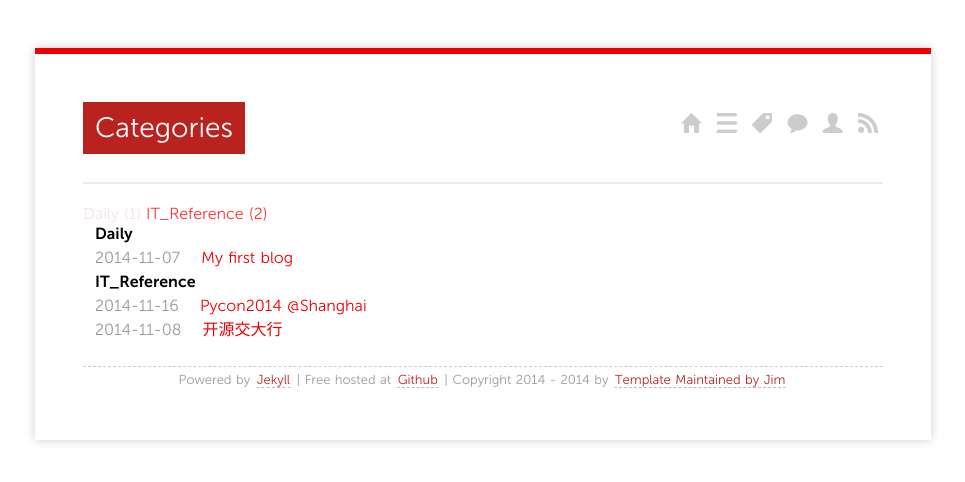
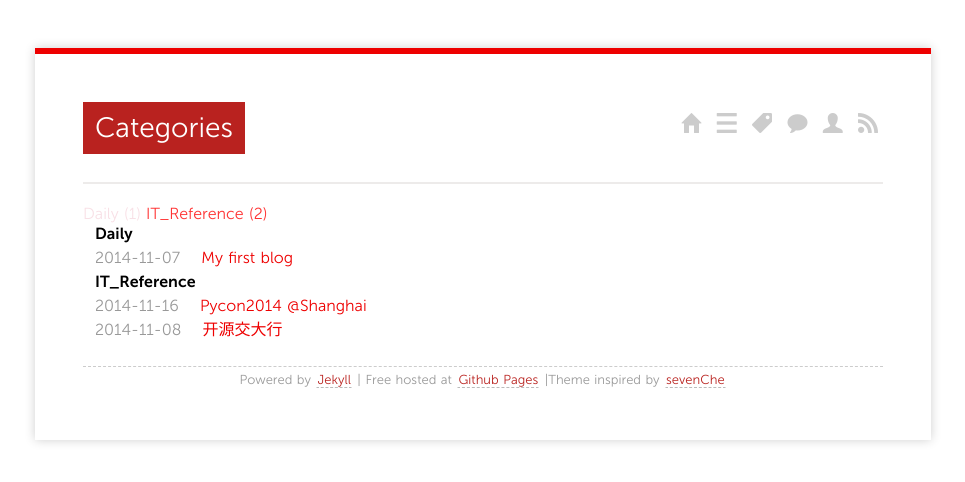
Before and after one commit to canonxu/canonxu.github.io, a Jekyll site: the page built from categories/index.md, in a window 1280 px wide. Shown: the top 482 px of the page, without its empty margins (157-1122 px from the left). Built offline with Jekyll 4.4.1, drawn with Linux system fonts in a browser that asks for light colours; nearby versions of some CDN libraries; Markdown is read by kramdown in place of the engine named in the settings.

Commit message:
qiniuyun

```diff
--- a/_layouts/default.html
+++ b/_layouts/default.html
@@ -48,9 +48,7 @@
         </article>
 
     <footer>
-        <p style="text-align:center;"><small>Powered by <a href="https://github.com/mojombo/jekyll">Jekyll</a> | Free hosted at <a href="https://github.com/dashjim">Github</a> | Copyright 2014 - {{site.time | date:"%Y"}} by
-		<!-- *** Please Keep bellow link for at least 6 months! Thanks！*** -->
-		<a href="http://blog.sevenche.com">Template Maintained by Jim</a>
+        <p style="text-align:center;"><small>Powered by <a href="https://github.com/mojombo/jekyll",target='_blank'>Jekyll</a> | Free hosted at <a href="https://github.com/canonxu/canonxu.github.io",target='_blank'>Github Pages</a> |Theme inspired by <a href="blog.sevenche.com",target='_blank'>sevenChe</a>
 		</p>
 
     </footer>
```
